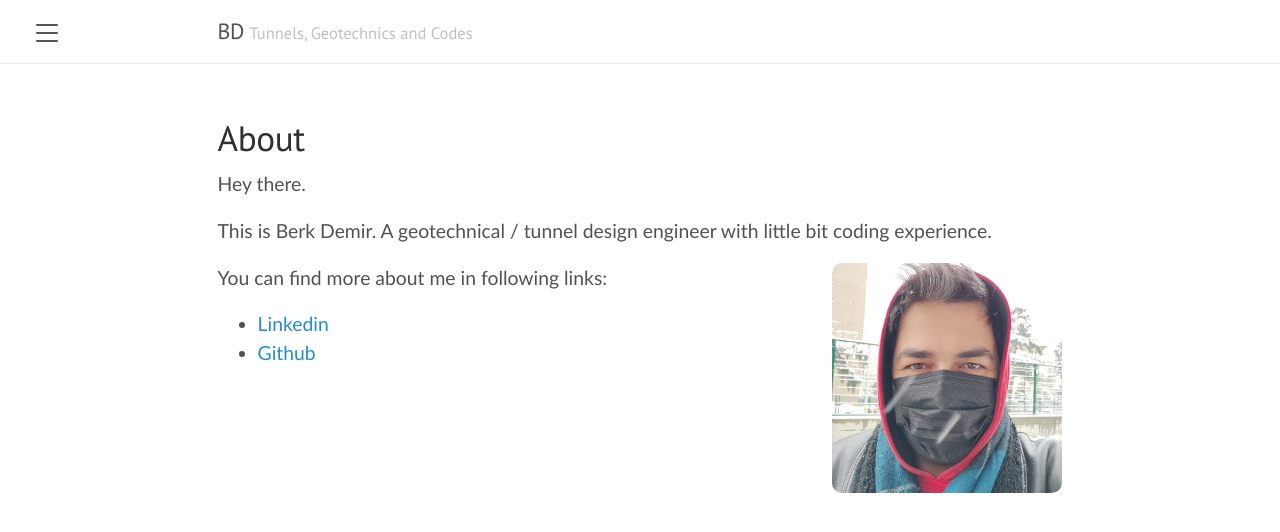
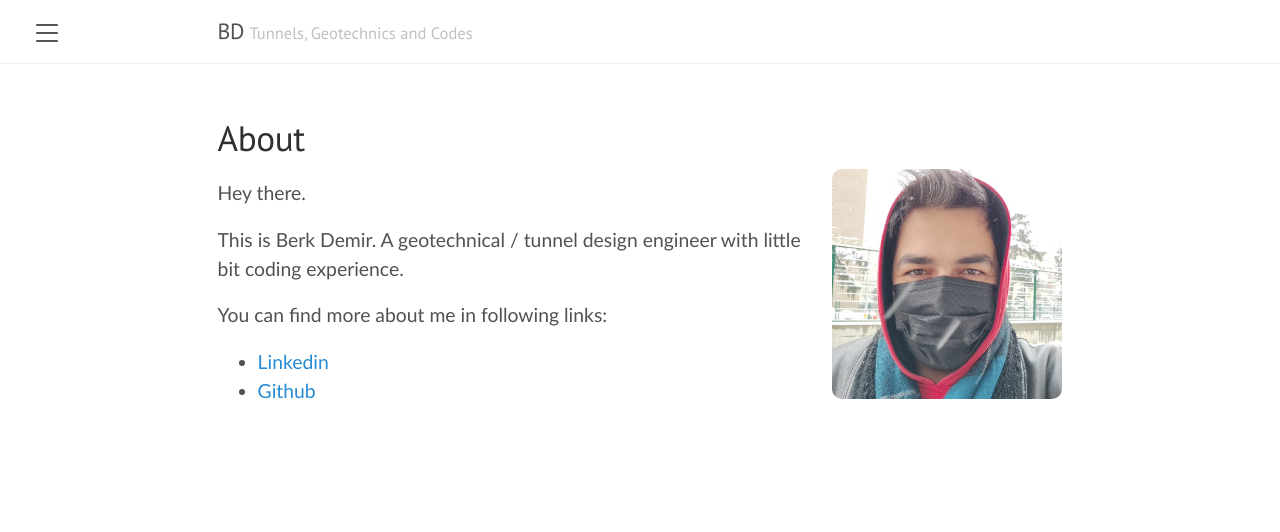
Before and after one commit to hdoer/berkdemir.github.io, a Jekyll site: the page built from about.md, in a window 1280 px wide. Shown: the top 532 px of the page. Built offline with Jekyll 4.4.1, drawn with Linux system fonts in a browser that asks for light colours.

Commit message:
Update about.md

```diff
--- a/about.md
+++ b/about.md
@@ -3,11 +3,11 @@ layout: page
 title: About
 ---
 
+<img src="/images/profile.png" alt="img" style="zoom:50%;" />
+
 Hey there.
 
 This is Berk Demir. A geotechnical / tunnel design engineer with little bit coding experience.
-
-<img float = "right" src="/images/profile.png" alt="img" style="zoom:50%;" />
 
 You can find more about me in following links:
 
```
